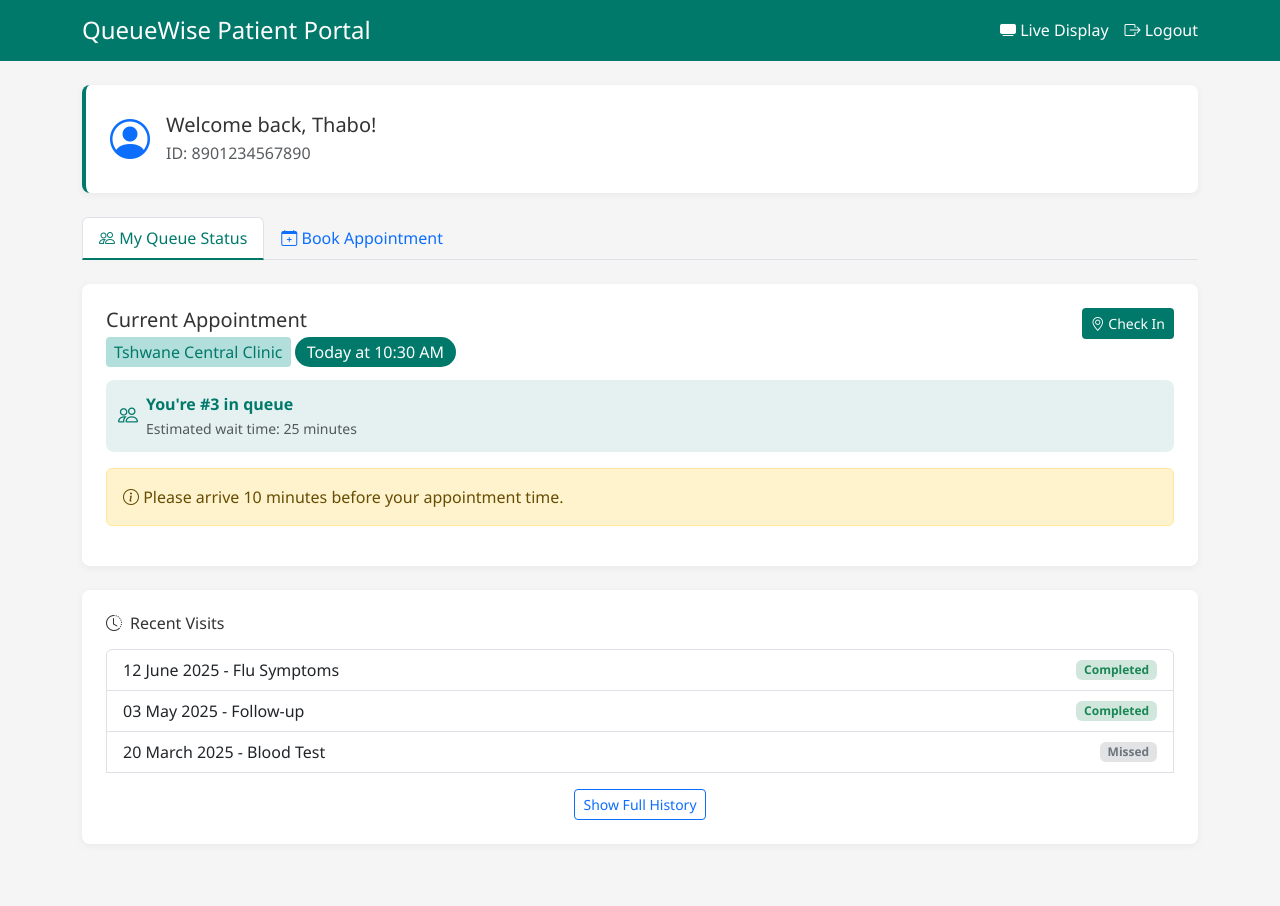
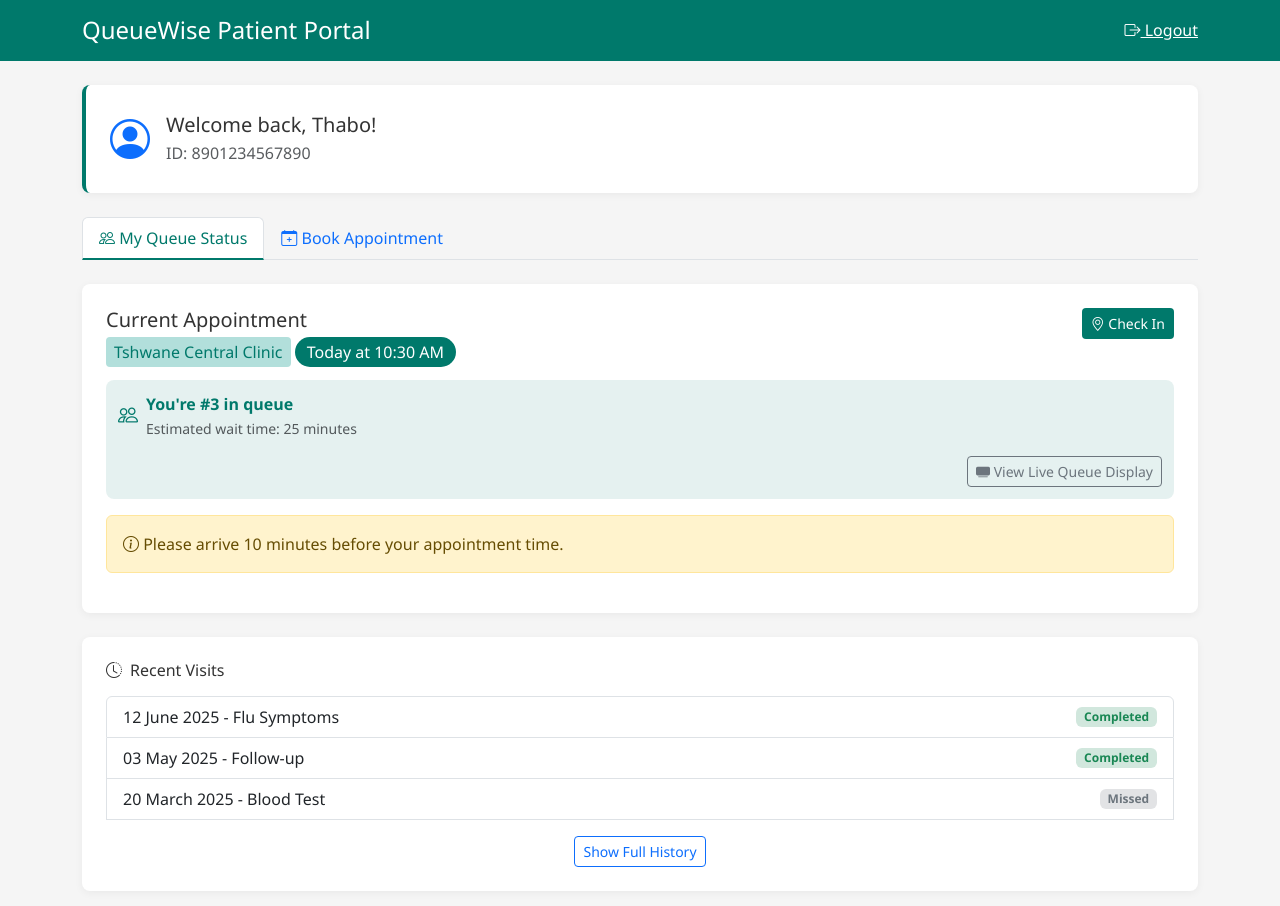
Before and after one commit to YourfavCompSciGirlie/TechnoBytes, a plain HTML site: page frontend/html/patient.html in a window 1280 px wide. Before the commit the page ends 868 px from the top, so only its background shows below. Drawn offline with nearby package versions, Linux system fonts and the light colour scheme.

Commit message:
Fixed display linking

```diff
--- a/frontend/html/patient.html
+++ b/frontend/html/patient.html
@@ -83,16 +83,8 @@
     <div class="container">
       <div class="d-flex justify-content-between align-items-center">
         <h1 class="h4 mb-0">QueueWise Patient Portal</h1>
-        <div class="d-flex gap-3 align-items-center">
-          <a href="display.html" class="text-white text-decoration-none">
-            <i class="bi bi-tv-fill"></i> Live Display
-          </a>
-          <a href="login.html" class="text-white text-decoration-none">
-            <i class="bi bi-box-arrow-right"></i> Logout
-          </a>
+        <a href="login.html" class="text-white"><i class="bi bi-box-arrow-right"></i> Logout</a>
       </div>
-</div>
-
     </div>
   </div>
 
@@ -150,6 +142,7 @@
                 <small class="text-muted">Estimated wait time: <span id="waitTime">25 minutes</span></small>
               </div>
             </div>
+            <div id="liveDisplayLinkContainer" class="mt-3"></div>
           </div>
 
           <div class="alert alert-warning">
@@ -208,8 +201,7 @@
 
   <script src="https://cdn.jsdelivr.net/npm/bootstrap@5.3.0/dist/js/bootstrap.bundle.min.js"></script>
   <script>
-    // In a real app, this would fetch data from your backend
-    document.addEventListener('DOMContentLoaded', function() {
+  document.addEventListener('DOMContentLoaded', function () {
     const patientData = JSON.parse(sessionStorage.getItem('patientData')) || {
       name: "Thabo",
       id: "8901234567890",
@@ -226,6 +218,20 @@
     document.getElementById('appointmentTime').textContent = patientData.appointmentTime;
     document.getElementById('queuePosition').textContent = `#${patientData.queuePosition}`;
     document.getElementById('waitTime').textContent = patientData.waitTime;
+
+    // If today's appointment exists, show the live display link
+    const isToday = patientData.appointmentTime.toLowerCase().includes("today");
+    const hasClinic = !!patientData.clinic;
+
+    if (isToday && hasClinic) {
+      const link = `
+        <div class="text-end">
+          <a href="display.html" class="btn btn-outline-secondary btn-sm">
+            <i class="bi bi-tv-fill"></i> View Live Queue Display
+          </a>
+        </div>`;
+      document.getElementById('liveDisplayLinkContainer').innerHTML = link;
+    }
   });
 
   // Toggle Recent Visits
```
Lines whose indentation alone changed are shown as unchanged.
